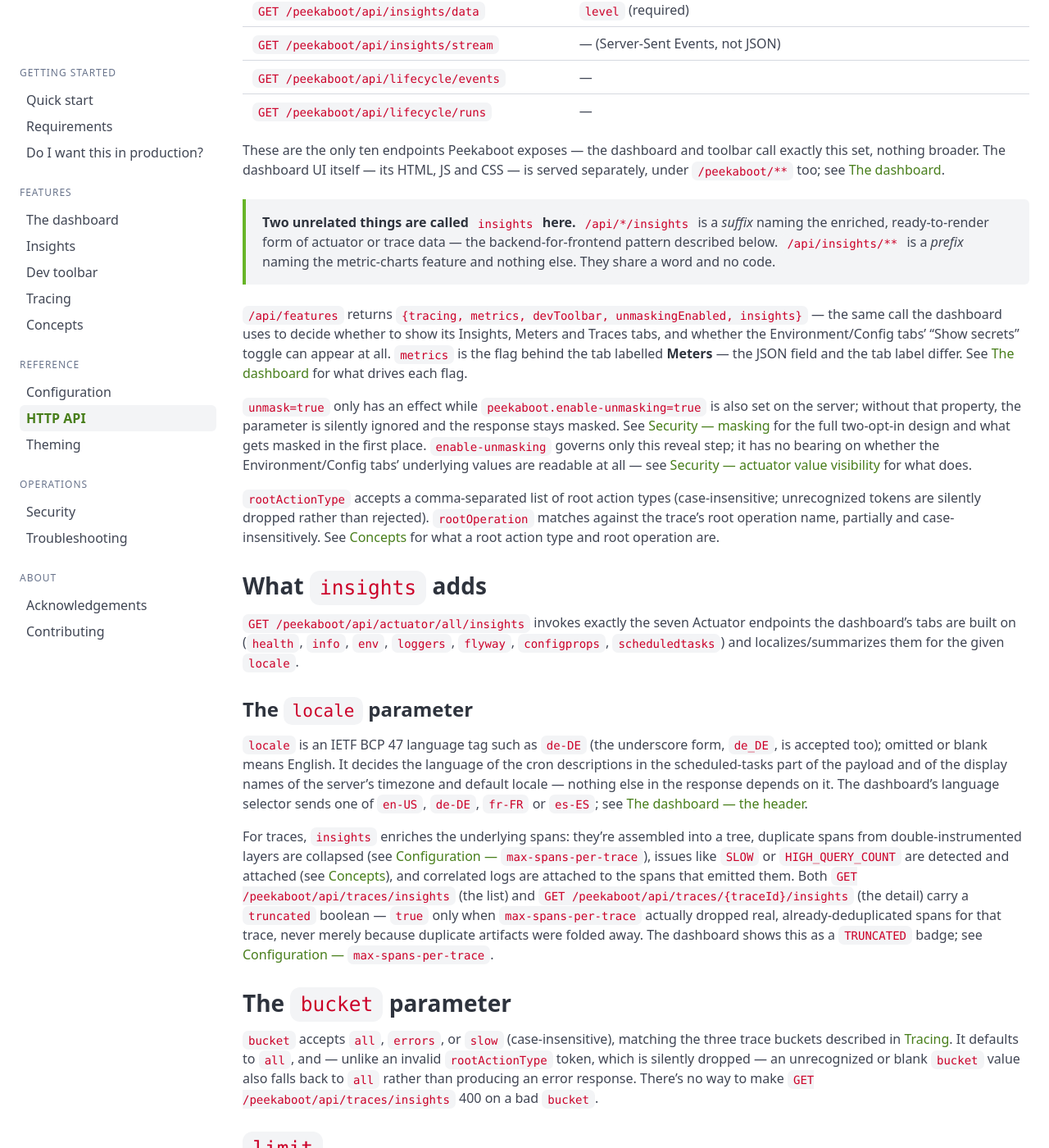
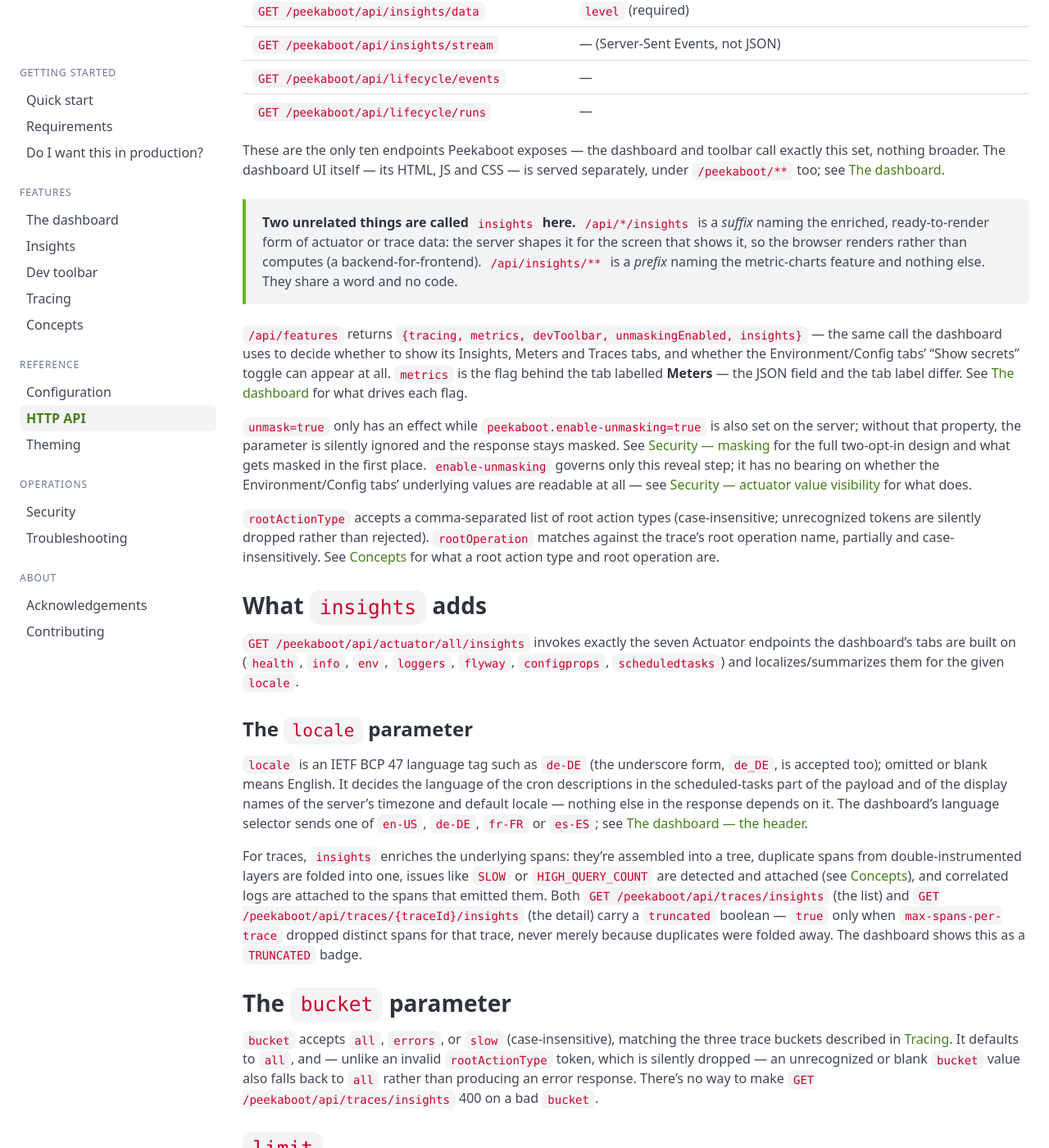
Before and after one commit to peekaboot-org/peekaboot-org.github.io, a Jekyll site: the page built from docs/api.md, in a window 1280 px wide and 1400 px high, scrolled down 781 px. Shown: the whole window at 82% size. Built offline with Jekyll 4.4.1, drawn with Linux system fonts in a browser that asks for light colours.

Commit message:
docs(api): say plainly what the insights suffix means, retarget the span-cap link

```diff
--- a/docs/api.md
+++ b/docs/api.md
@@ -36,9 +36,10 @@
 
 <div class="pk-callout" markdown="1">
 **Two unrelated things are called `insights` here.** `/api/*/insights` is a *suffix*
-naming the enriched, ready-to-render form of actuator or trace data &mdash; the
-backend-for-frontend pattern described below. `/api/insights/**` is a *prefix* naming the
-metric-charts feature and nothing else. They share a word and no code.
+naming the enriched, ready-to-render form of actuator or trace data: the server shapes it
+for the screen that shows it, so the browser renders rather than computes (a
+backend-for-frontend). `/api/insights/**` is a *prefix* naming the metric-charts feature
+and nothing else. They share a word and no code.
 </div>
 
 `/api/features` returns `{tracing, metrics, devToolbar, unmaskingEnabled, insights}`
@@ -79,16 +80,15 @@
 [The dashboard &mdash; the header]({{ '/docs/dashboard/' | relative_url }}#the-header).
 
 For traces, `insights` enriches the underlying spans: they're assembled into a tree,
-duplicate spans from double-instrumented layers are collapsed (see [Configuration &mdash;
-`max-spans-per-trace`]({{ '/docs/configuration/' | relative_url }}#max-spans-per-trace-deserves-more-than-a-table-row)),
-issues like `SLOW` or `HIGH_QUERY_COUNT` are detected and attached (see
+duplicate spans from double-instrumented layers are folded into one, issues like `SLOW` or
+`HIGH_QUERY_COUNT` are detected and attached (see
 [Concepts]({{ '/docs/concepts/' | relative_url }})), and correlated logs are attached to
 the spans that emitted them. Both `GET /peekaboot/api/traces/insights` (the list) and
 `GET /peekaboot/api/traces/{traceId}/insights` (the detail) carry a `truncated` boolean
-&mdash; `true` only when `max-spans-per-trace` actually dropped real, already-deduplicated
-spans for that trace, never merely because duplicate artifacts were folded away. The
-dashboard shows this as a `TRUNCATED` badge; see [Configuration &mdash;
-`max-spans-per-trace`]({{ '/docs/configuration/' | relative_url }}#max-spans-per-trace-deserves-more-than-a-table-row).
+&mdash; `true` only when
+[`max-spans-per-trace`]({{ '/docs/configuration/' | relative_url }}#peekaboottracing)
+dropped distinct spans for that trace, never merely because duplicates were folded away.
+The dashboard shows this as a `TRUNCATED` badge.
 
 ## The `bucket` parameter
 
```
